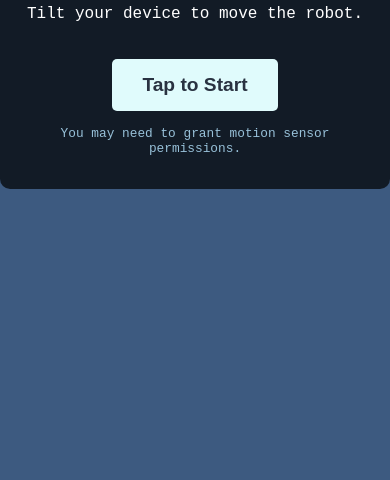
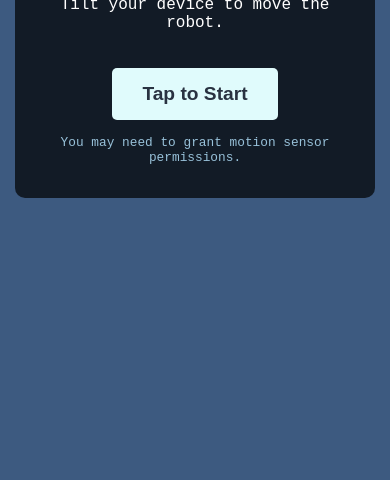
Before and after one commit to websimapi/websim-gyro-bouncer-6, a plain HTML site: page index.html in a window 390 px wide. Shown: the part 364-844 px from the top of the page. Drawn offline with Linux system fonts and the light colour scheme.

Commit message:
v2: The\nUser interface is not mobile compatible.It's overflowing on the left and right of the screen.And sometimes there's user interface objects, I can't see, it's just not mobile.Can you investigate and make it mobile compatible

```diff
--- a/index.html
+++ b/index.html
@@ -10,13 +10,13 @@
     <div id="game-container">
         <canvas id="game-canvas"></canvas>
         <div id="ui-layer">
-            <div id="start-screen">
+            <div id="start-screen" class="ui-panel">
                 <h1>Gyro Bouncer</h1>
                 <p>Tilt your device to move the robot.</p>
                 <button id="start-button">Tap to Start</button>
                 <p class="permission-info">You may need to grant motion sensor permissions.</p>
             </div>
-            <div id="game-over-screen" class="hidden">
+            <div id="game-over-screen" class="ui-panel hidden">
                 <h1>Game Over</h1>
                 <canvas id="replay-canvas"></canvas>
                 <p>Score: <span id="final-score">0</span></p>
--- a/styles.css
+++ b/styles.css
@@ -39,17 +39,25 @@ body, html {
     align-items: center;
     text-align: center;
     pointer-events: none; /* Allow clicks to pass through to canvas if needed */
+    padding: 15px; /* Add some padding to avoid elements hitting screen edges */
 }
 
 .hidden {
     display: none !important;
 }
 
-#start-screen, #game-over-screen {
+.ui-panel {
     background-color: rgba(0, 0, 0, 0.7);
     padding: 20px;
     border-radius: 10px;
     pointer-events: auto; /* Re-enable pointer events for these elements */
+    width: 100%;
+    max-width: 500px;
+}
+
+#start-screen, #game-over-screen {
+    /* These styles were moved to the .ui-panel class */
+    /* background-color, padding, border-radius, pointer-events are now in .ui-panel */
 }
 
 #replay-canvas {
```
